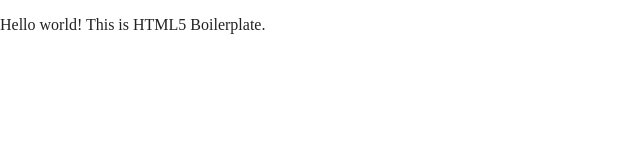
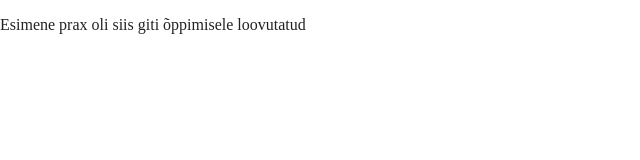
Before and after one commit to wkraam/veebirakendusteLoomine, a website built with Parcel: page index.html in a window 1280 px wide. Shown: the whole page, without its empty margins (0-640 px from the left). Built offline with nearby package versions, Linux system fonts and the light colour scheme.

Commit message:
smol change

```diff
--- a/index.html
+++ b/index.html
@@ -25,7 +25,7 @@
 <body>
 
   <!-- Add your site or application content here -->
-  <p>Hello world! This is HTML5 Boilerplate.</p>
+  <p>Esimene prax oli siis giti õppimisele loovutatud</p>
   <script src="js/vendor/modernizr-3.11.2.min.js"></script>
   <script src="js/plugins.js"></script>
   <script src="js/main.js"></script>
```
